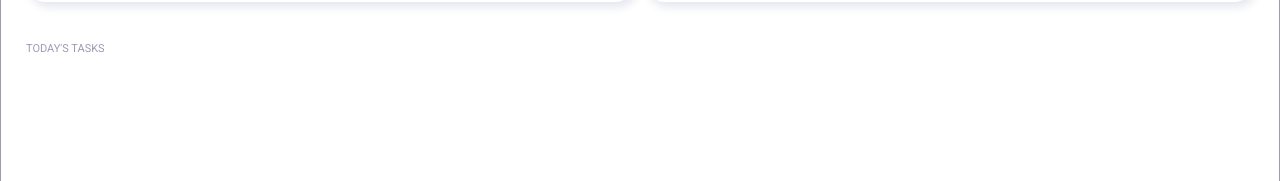
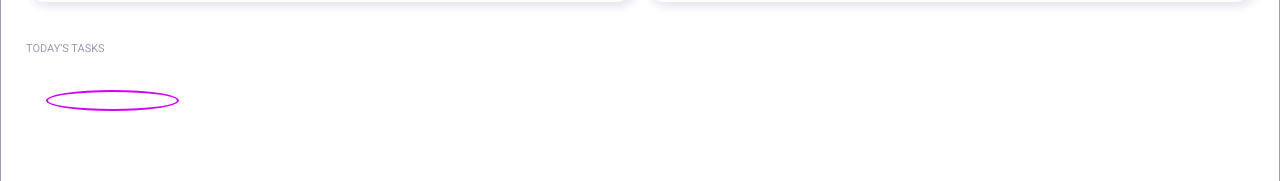
Before and after one commit to minhducnguyen26/Todo_App, a Vue app: page / in a window 1280 px wide. Shown: the part 276-457 px from the top of the page. Built offline with nearby package versions, Linux system fonts and the light colour scheme.

Commit message:
Styled TaskBox components

```diff
--- a/src/components/TaskBox.vue
+++ b/src/components/TaskBox.vue
@@ -1,5 +1,11 @@
 <template>
+  <div class="task_box_wrapper">
+      <div class="check_box">
+          <i class="check_mark las la-check"></i>
+      </div>
 
+      <div class="task_name"><slot></slot></div>
+  </div>
 </template>
 
 <script>
@@ -8,6 +14,29 @@ export default {
 }
 </script>
 
-<style>
-
+<style scoped>
+    .task_box_wrapper {
+        border-radius: 25px;
+        padding: 20px;
+        display: grid;
+        grid-template-columns: 1fr 7fr;
+        background-color: white;
+        margin-bottom: 10px;
+    }
+    .check_box {
+        border: 2px solid var(--lt-purple-neon);
+        border-radius: 50%;
+        text-align: center;
+        padding: 3px 0;
+        margin-right: 16px;
+        font-size: 10px;
+    }
+    .check_mark {
+        color: white;
+    }
+    .task_name {
+        display: flex;
+        align-items: center;
+        font-size: 17px;
+    }
 </style>
```
